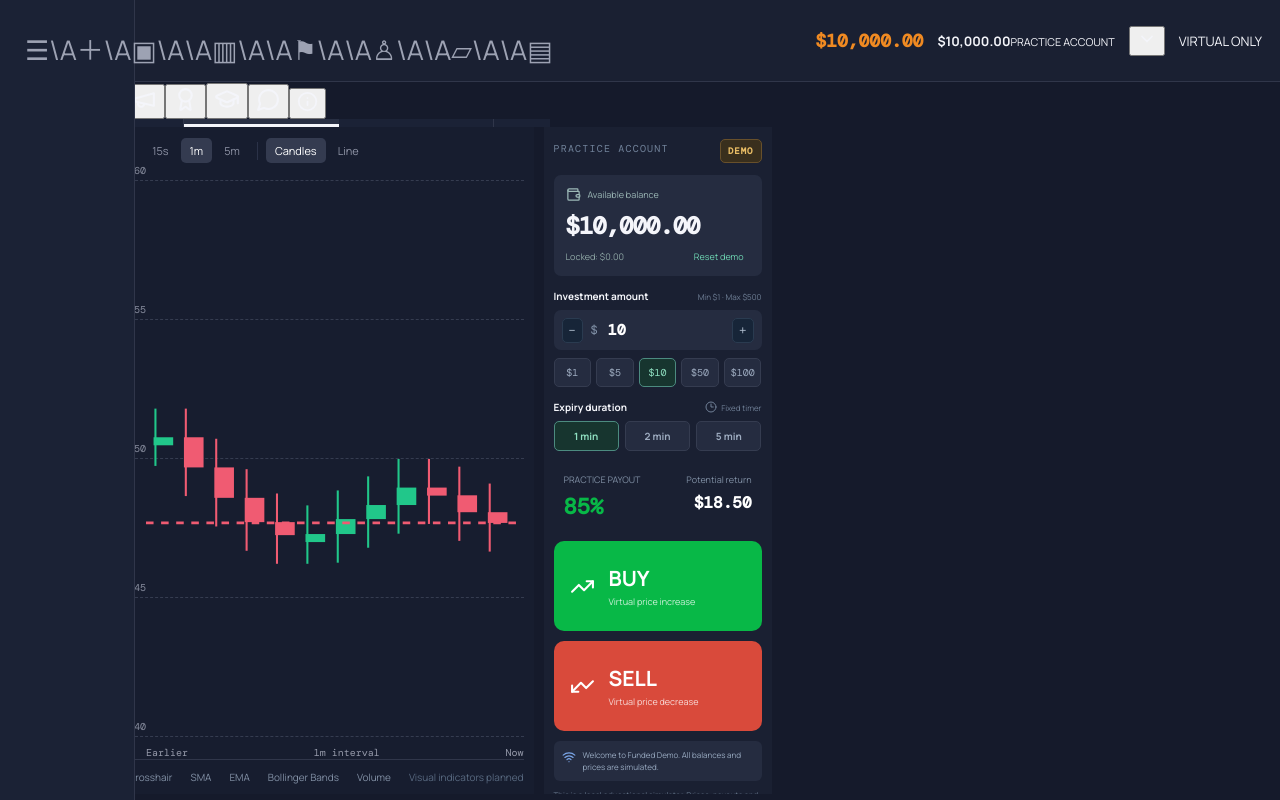
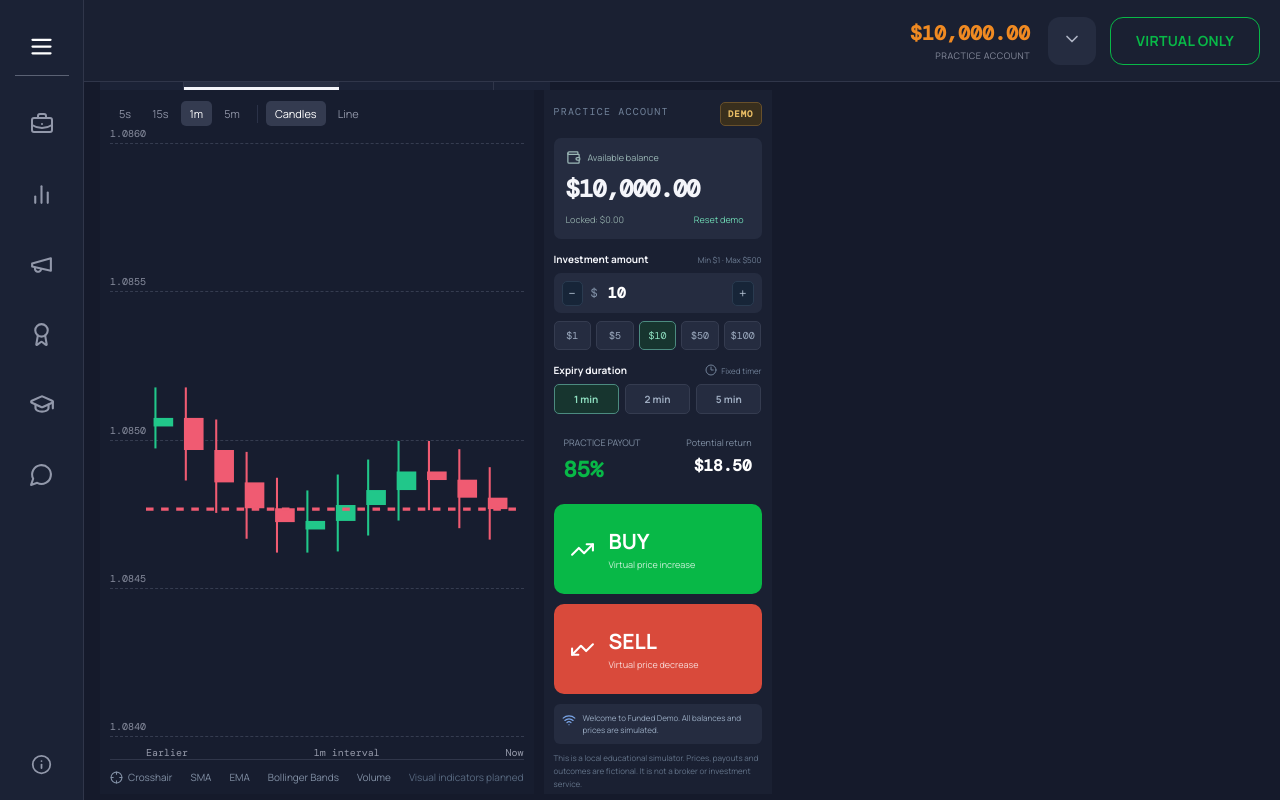
Before and after one commit to bostshahin9-creator/Funded, a Next.js app: page / in a window 1280 px wide. Built offline with nearby package versions, Linux system fonts and the light colour scheme.

Commit message:
Refine terminal to match single-screen reference with real navigation rail and account header

```diff
--- a/app/globals.css
+++ b/app/globals.css
@@ -169,3 +169,30 @@ html,body{height:100%;overflow:hidden;background:#151a2b}
  .trade-sidebar .trade-button{height:78px}
  .trade-sidebar .field-block{margin-top:10px}
 }
+
+
+/* Final desktop composition: compact left rail, market tabs, chart and virtual order panel */
+@media (min-width:761px){
+  .topbar{margin-left:84px;height:82px;min-height:82px;justify-content:flex-end;padding:0 20px;background:#1a2032}
+  .top-actions:before{content:none!important}
+  .header-balance{display:flex;flex-direction:column;align-items:flex-end;gap:3px;margin-right:4px}
+  .header-balance strong{font:700 20px 'DM Mono',monospace;color:#f08a22}
+  .header-balance small{font:9px Manrope,Arial,sans-serif;color:#888d9e;letter-spacing:.5px}
+  .account-chevron{width:48px;height:48px;border:0;border-radius:12px;background:#252c40;color:#aeb4c4}
+  .virtual-account{height:48px;min-width:150px;display:grid;place-items:center;border:1px solid #08b847;border-radius:13px;color:#08b847;font-weight:700;font-size:14px;letter-spacing:.3px}
+  .left-rail{position:fixed;z-index:20;left:0;top:0;bottom:0;width:84px;background:#1b2235;border-right:1px solid #30364a;display:flex;flex-direction:column;align-items:center;padding:18px 0 12px;gap:22px}
+  .left-rail button{width:54px;height:48px;border:0;background:transparent;color:#9298aa;display:grid;place-items:center;border-radius:9px}
+  .left-rail button:hover{background:#2a3248;color:#fff}
+  .left-rail .rail-menu{height:58px;color:#fff;border-bottom:1px solid #5b6274;border-radius:0;margin-bottom:2px}
+  .left-rail .rail-info{margin-top:auto}
+  .app-shell:before{display:none!important;content:none!important}
+}
+@media (max-width:760px){
+  .left-rail{display:none}
+  .topbar{margin-left:0}
+  .top-actions:before{content:none!important}
+  .header-balance strong{font:700 14px 'DM Mono',monospace;color:#f08a22}
+  .header-balance small{font-size:7px;color:#9298aa}
+  .account-chevron{display:none}
+  .virtual-account{height:34px;padding:0 8px;border:1px solid #08b847;border-radius:8px;color:#08b847;font-size:9px;display:grid;place-items:center}
+}
```
